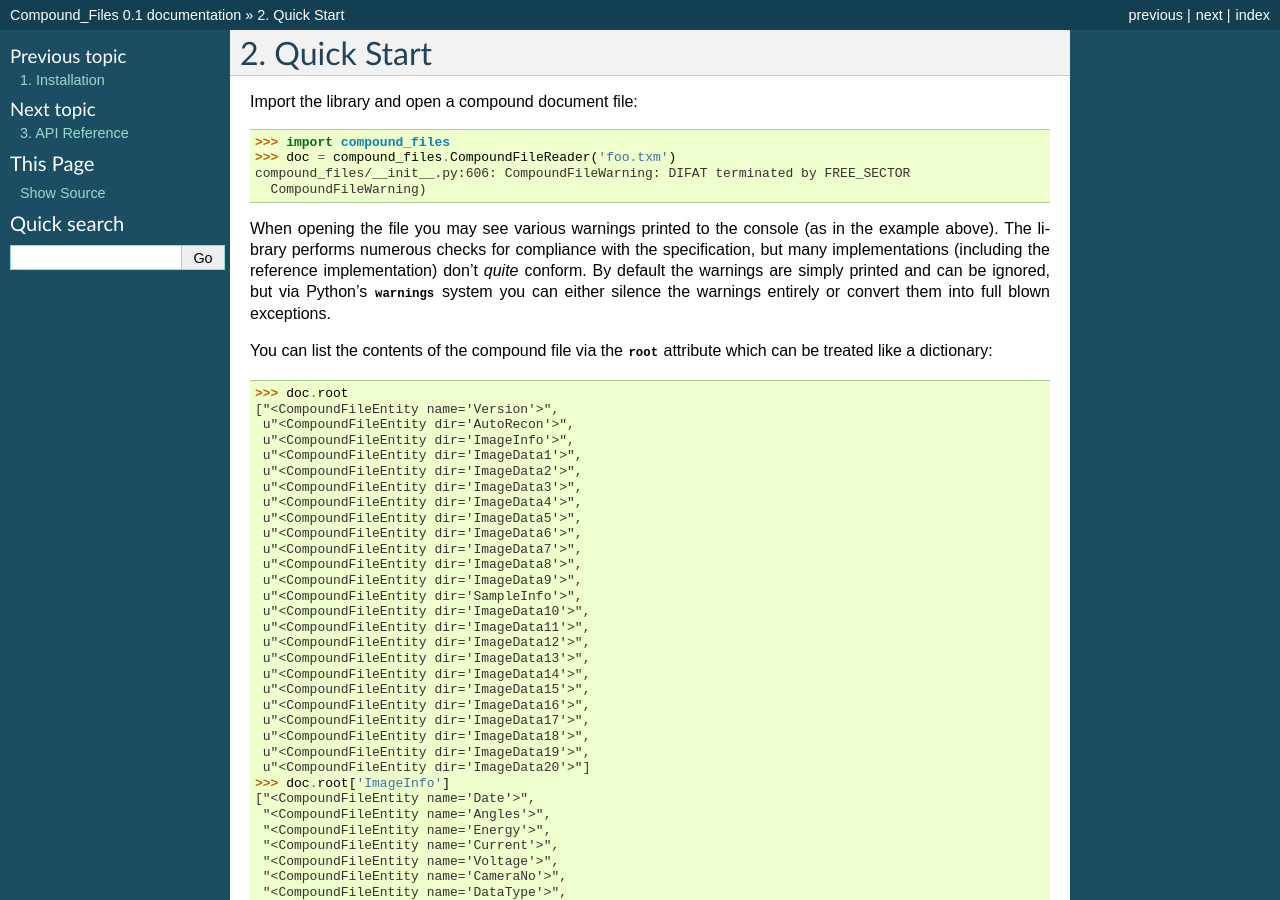
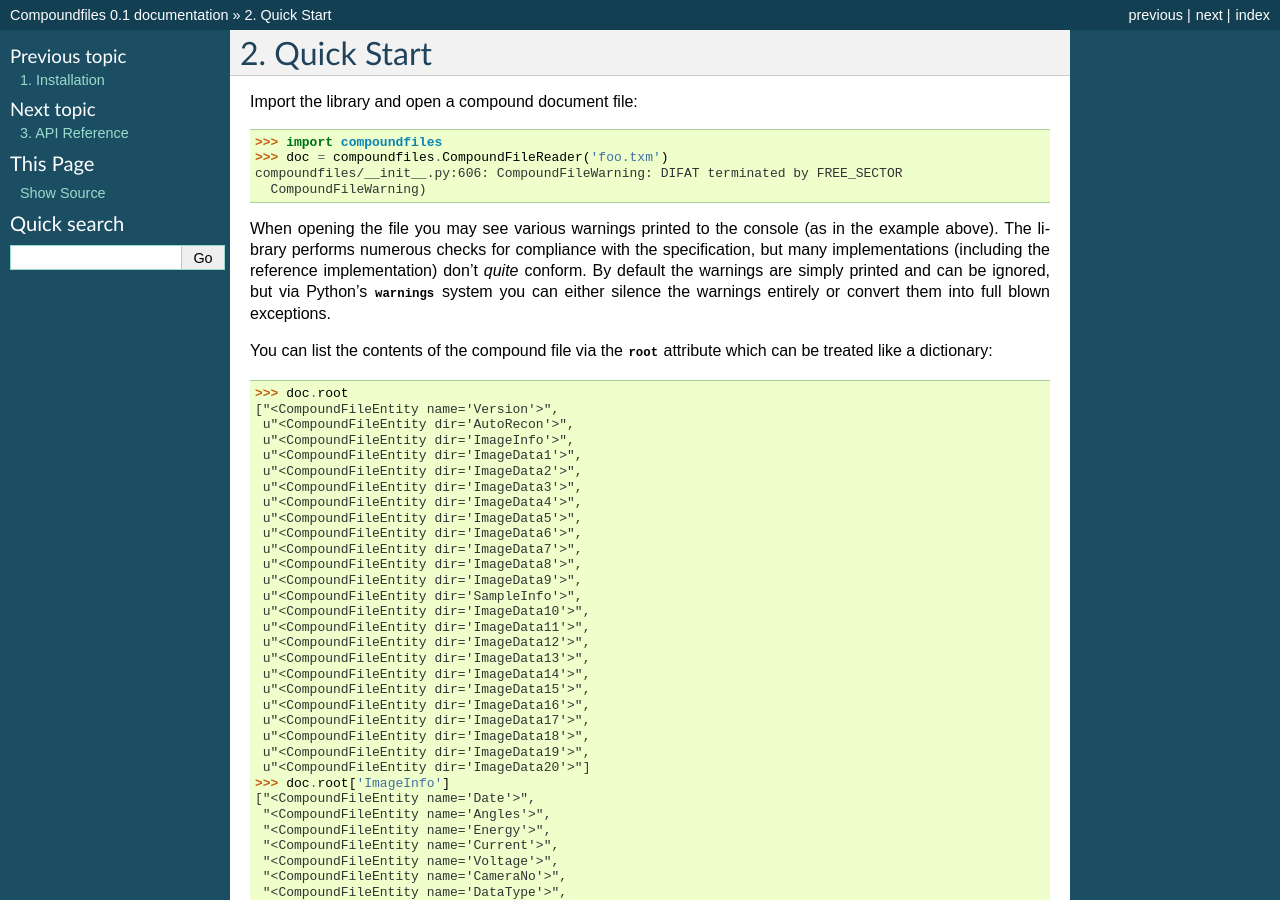
Before and after one commit to waveform-computing/compoundfiles, a Sphinx documentation site: the page built from docs/quickstart.rst, in a window 1280 px wide and 900 px high. Built offline with Sphinx 7.4.7, drawn with Linux system fonts in a browser that asks for light colours; some of the changed text lies outside the part shown.

Commit message:
Remove underscore from name
Having a name with an underscore in it is just going to make certain
packaging bits complicated (esp. Debian packaging where it'll need
changing to a dash). Better to just remove it early although it'll
entail some painful renaming

```diff
--- a/docs/api.rst
+++ b/docs/api.rst
@@ -4,4 +4,4 @@
 API Reference
 =============
 
-.. automodule:: compound_files
+.. automodule:: compoundfiles
--- a/docs/quickstart.rst
+++ b/docs/quickstart.rst
@@ -6,9 +6,9 @@ Quick Start
 
 Import the library and open a compound document file::
 
-    >>> import compound_files
-    >>> doc = compound_files.CompoundFileReader('foo.txm')
-    compound_files/__init__.py:606: CompoundFileWarning: DIFAT terminated by FREE_SECTOR
+    >>> import compoundfiles
+    >>> doc = compoundfiles.CompoundFileReader('foo.txm')
+    compoundfiles/__init__.py:606: CompoundFileWarning: DIFAT terminated by FREE_SECTOR
       CompoundFileWarning)
 
 When opening the file you may see various warnings printed to the console (as
@@ -20,7 +20,7 @@ either silence the warnings entirely or convert them into full blown
 exceptions.
 
 You can list the contents of the compound file via the
-:attr:`~compound_files.CompoundFileReader.root` attribute which can be treated
+:attr:`~compoundfiles.CompoundFileReader.root` attribute which can be treated
 like a dictionary::
 
     >>> doc.root
@@ -93,8 +93,8 @@ like a dictionary::
      "<CompoundFileEntity name='OriginalDataRefCorrected'>",
      "<CompoundFileEntity name='RefTypeToApplyIfAvailable'>"]
 
-Use the :meth:`~compound_files.CompoundFileReader.open` method with a
-:class:`~compound_files.CompoundFileEntity`, or with a name that leads to one,
+Use the :meth:`~compoundfiles.CompoundFileReader.open` method with a
+:class:`~compoundfiles.CompoundFileEntity`, or with a name that leads to one,
 to obtain a file-like object which can read the stream's content::
 
     >>> doc.open('AutoRecon/BeamHardeningFilename').read()
@@ -114,7 +114,7 @@ to obtain a file-like object which can read the stream's content::
 You can also use entities as iterators, and the context manager protocol is
 supported for file and stream opening::
 
-    >>> with compound_files.CompoundFileReader('foo.txm') as doc:
+    >>> with compoundfiles.CompoundFileReader('foo.txm') as doc:
     ...     for entry in doc.root['AutoRecon']:
     ...         if entry.isfile:
     ...             with doc.open(entry) as stream:
--- a/setup.py
+++ b/setup.py
@@ -52,11 +52,11 @@ try:
 except ImportError:
     pass
 
-__project__      = 'compound_files'
+__project__      = 'compoundfiles'
 __version__      = '0.1'
 __author__       = 'Dave Hughes'
 __author_email__ = 'dave@waveform.org.uk'
-__url__          = 'https://pypi.python.org/pypi/compound_files/'
+__url__          = 'https://pypi.python.org/pypi/compoundfiles/'
 __platforms__    = ['ALL']
 
 __classifiers__ = [
@@ -135,7 +135,7 @@ def main():
                 if c.startswith('License ::')
                 ][0],
             keywords             = ' '.join(__keywords__),
-            packages             = ['compound_files'],
+            packages             = ['compoundfiles'],
             package_data         = {},
             include_package_data = True,
             platforms            = __platforms__,
```
Also changed, not shown: docs/index.rst (+7 -7 lines), docs/install.rst (+7 -7 lines), compoundfiles/__init__.py (renamed from compound_files/__init__.py), 1 other file.
